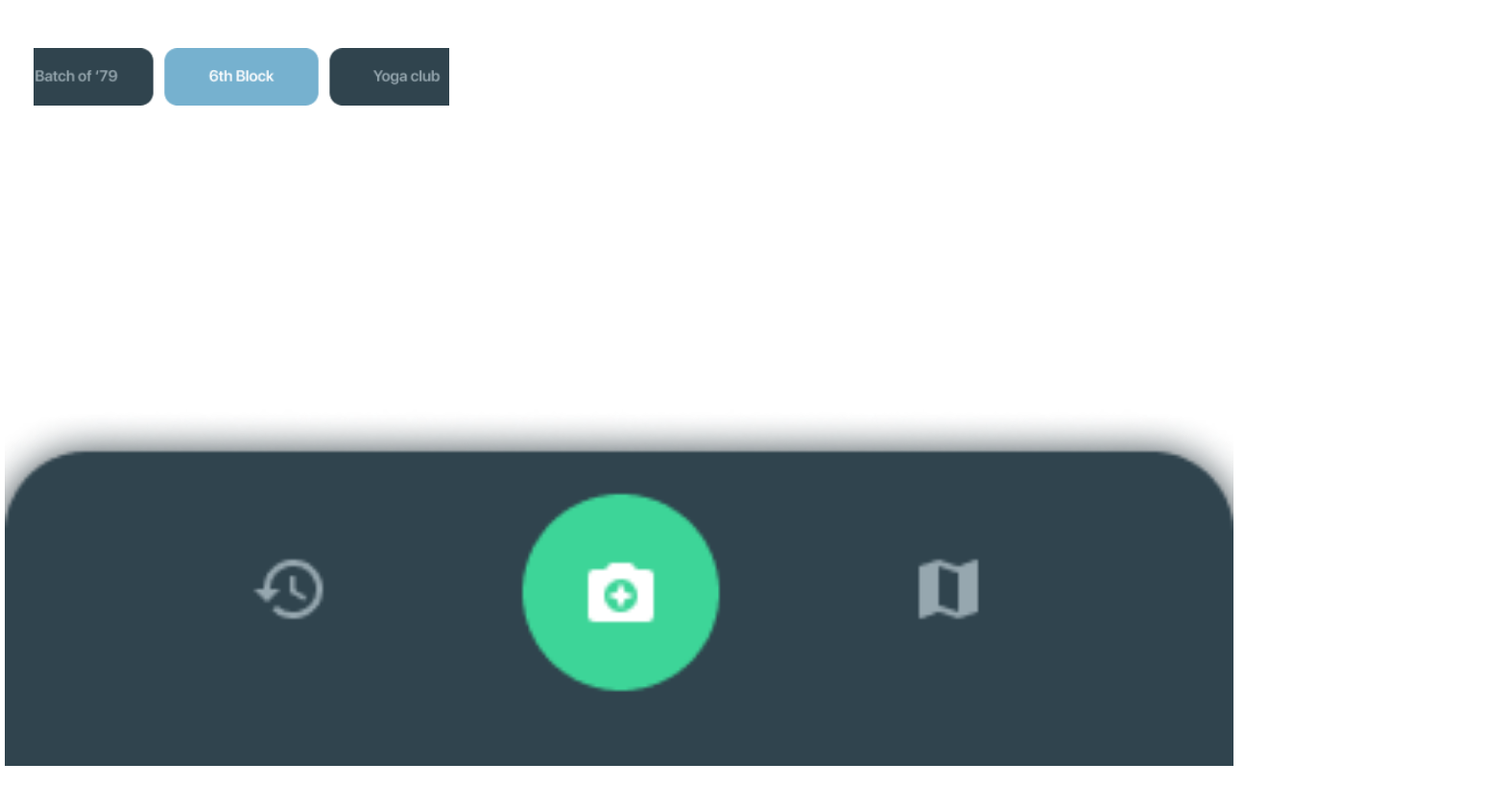
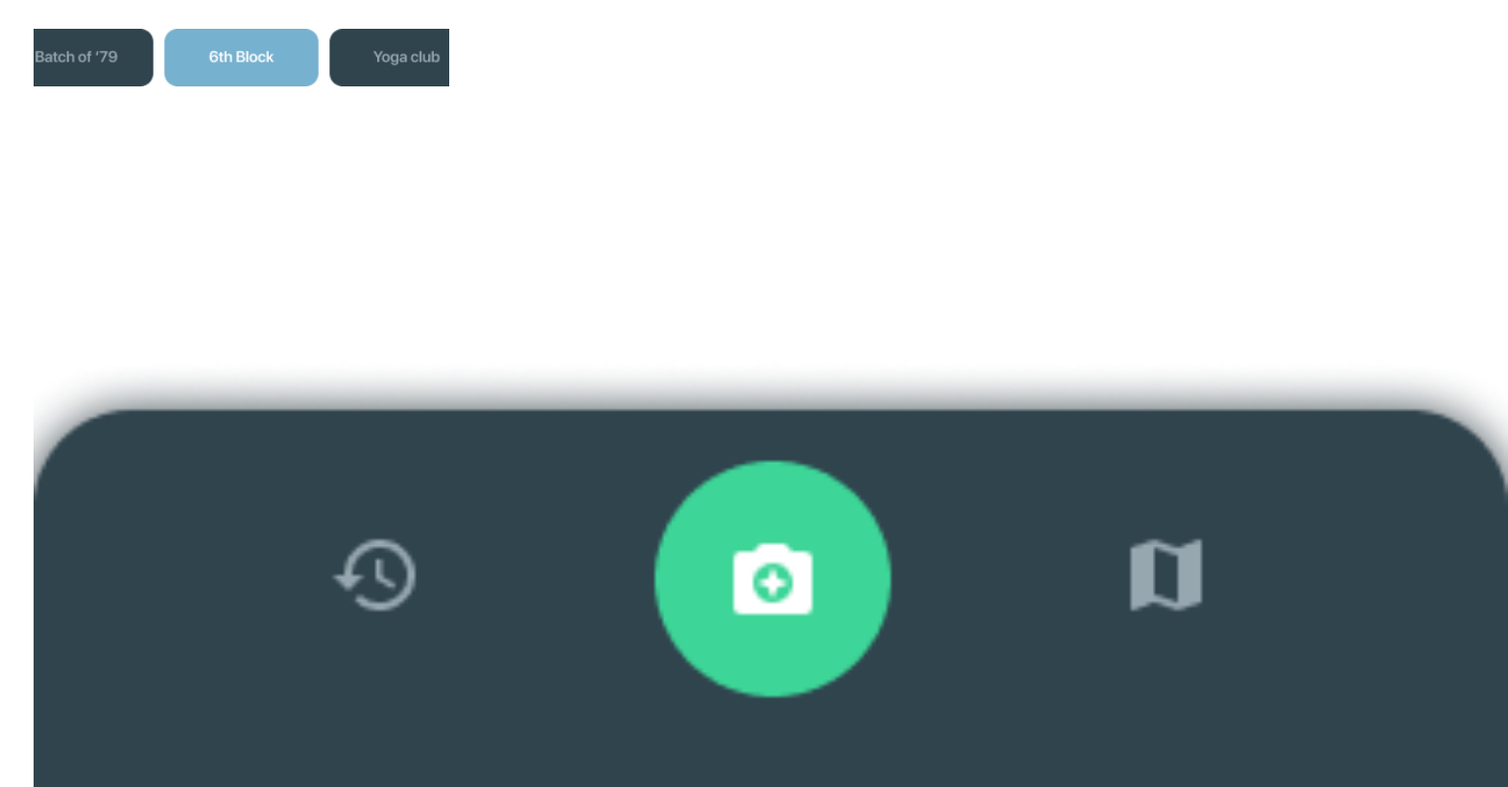
Before and after one commit to Abhi98krishna/socialar, a plain HTML site: page index.html in a window 1280 px wide. Shown: the whole page at 96% size, 1571 px wide, since content can reach past the window. Drawn offline with Linux system fonts and the light colour scheme.

Commit message:
Update index.html

```diff
--- a/index.html
+++ b/index.html
@@ -13,8 +13,8 @@
   </head>
   <body>
 
-    <img src="../top.png" style="position:absolute; z-index: 999; left:35px; top:50px; height:60px; width:auto">
-    <img src="../bottom.png" style="position:absolute; z-index: 999; left:5px; bottom:2px; height:auto; width:100vw">
+    <img src="../top.png" style="position:absolute; z-index: 999; left:35px; top:30px; height:60px; width:auto">
+    <img src="../bottom.png" style="position:absolute; z-index: 999; left:35px; bottom:-20px; height:auto; width:120vw">
     <a-scene embedded arjs="sourceType: webcam; debugUIEnabled: false;" vr-mode-ui="enabled: false">
 
 
```
